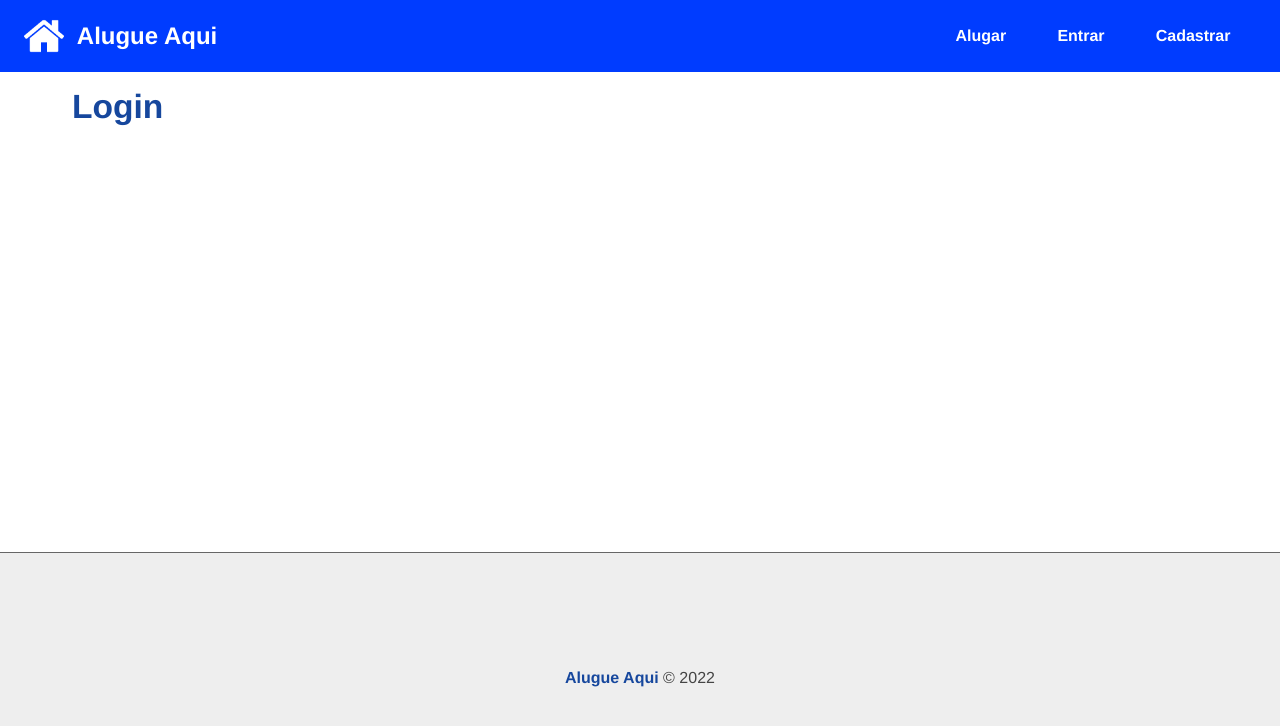
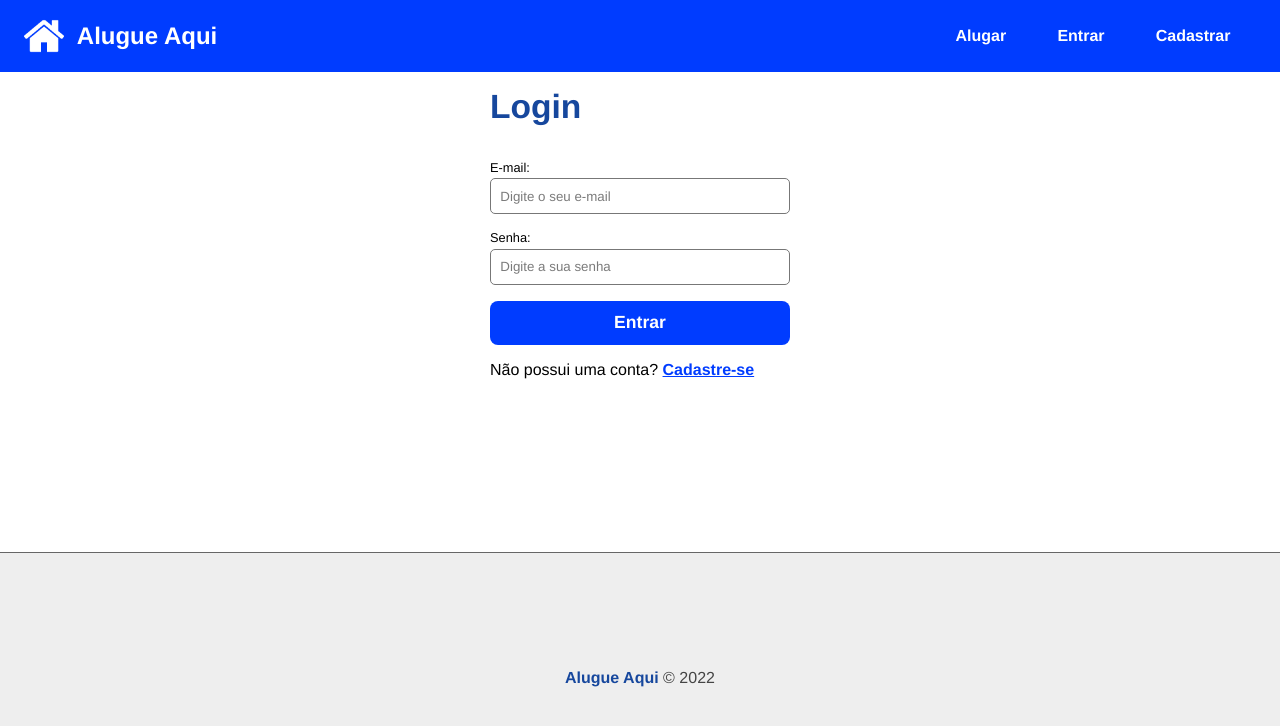
Before and after one commit to rianbr10/alugue_aqui, a React (Create React App) app in the folder frontend/: page /login in a window 1280 px wide. Shown: the top 726 px of the page. Built offline with nearby package versions, Linux system fonts and the light colour scheme.

Commit message:
Formulário de login adicionado

```diff
--- a/frontend/src/components/pages/Auth/Login.js
+++ b/frontend/src/components/pages/Auth/Login.js
@@ -1,7 +1,40 @@
+import {useContext, useState} from 'react';
+import {Link} from 'react-router-dom';
+
+import Input from '../../form/Input';
+
+import styles from '../../form/Form.module.css';
+
+import {Context} from '../../../context/UserContext';
+
+
 function Login() {
+
+  function handleChange(e) {
+
+  }
+
   return (
-    <section>
+    <section className={styles.form_container}>
       <h1>Login</h1>
+      <form>
+        <Input
+          text="E-mail"
+          type="email"
+          name="email"
+          placeholder="Digite o seu e-mail"
+          handleOnChange={handleChange}
+        />
+        <Input
+          text="Senha"
+          type="password"
+          name="password"
+          placeholder="Digite a sua senha"
+          handleOnChange={handleChange}
+        />
+        <input type="submit" value="Entrar"/>
+      </form>
+      <p>Não possui uma conta? <Link to="/register">Cadastre-se</Link></p>
     </section>
   )
 }
```
